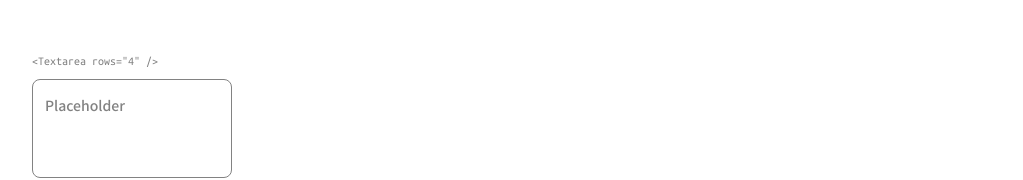
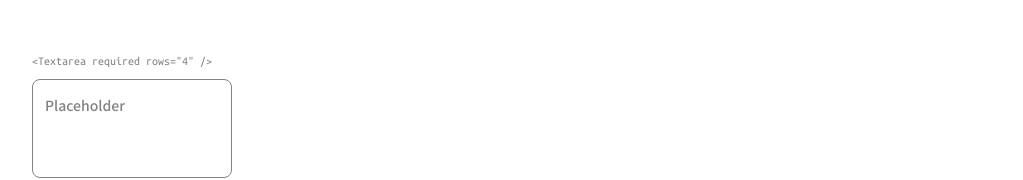
Before and after one commit to sasha-khbrv/devChallengesInputs, a React (Create React App) app: page / in a window 1280 px wide. Shown: the part 962-1142 px from the top of the page, without its empty margins (128-1151 px from the left). Built offline with nearby package versions, Linux system fonts and the light colour scheme.

Commit message:
Added required to the textarea

```diff
--- a/src/Components/Form.jsx
+++ b/src/Components/Form.jsx
@@ -140,7 +140,7 @@ const Form = () => {
           </div>
           <div className='row'>
             <div className='cell cell-full-width' >
-              <p className='cell-title'>&lt;Textarea rows="4" /&gt;</p>
+              <p className='cell-title'>&lt;Textarea required rows="4" /&gt;</p>
               <TextArea
                 label="Textarea"
                 id="firstTxtArea"
```
Also changed, not shown: 1 other file (tests, documents, lock files or other folders).
